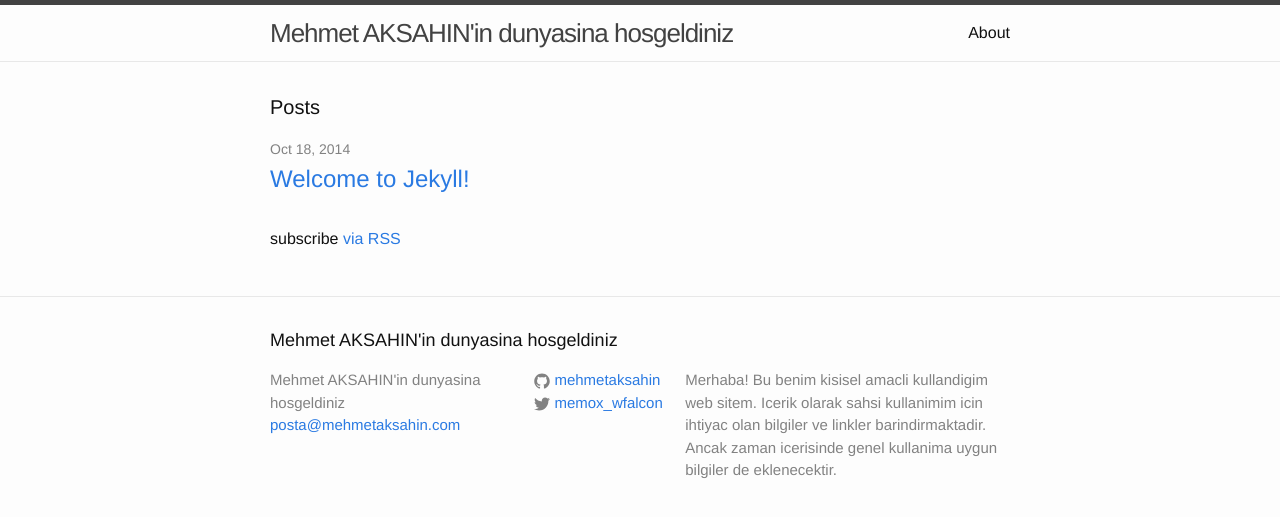
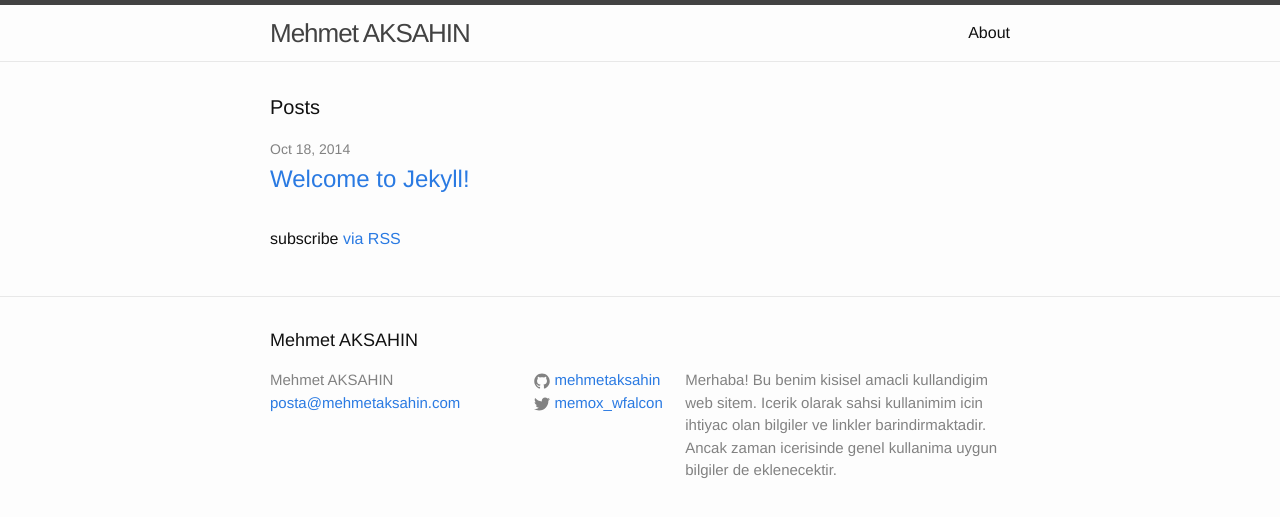
Before and after one commit to mehmetaksahin/MehmetAksahinWebSite, a Jekyll site: the page built from index.html, in a window 1280 px wide. Shown: the top 517 px of the page. Built offline with Jekyll 4.4.1, drawn with Linux system fonts in a browser that asks for light colours.

Commit message:
auto commit via MemoxBashCommit

```diff
--- a/_config.yml
+++ b/_config.yml
@@ -1,5 +1,5 @@
 # Site settings
-title: Mehmet AKSAHIN'in dunyasina hosgeldiniz
+title: Mehmet AKSAHIN
 email: posta@mehmetaksahin.com
 description: >- # this means to ignore newlines until "baseurl:"
   Merhaba! Bu benim kisisel amacli kullandigim web sitem.
```
